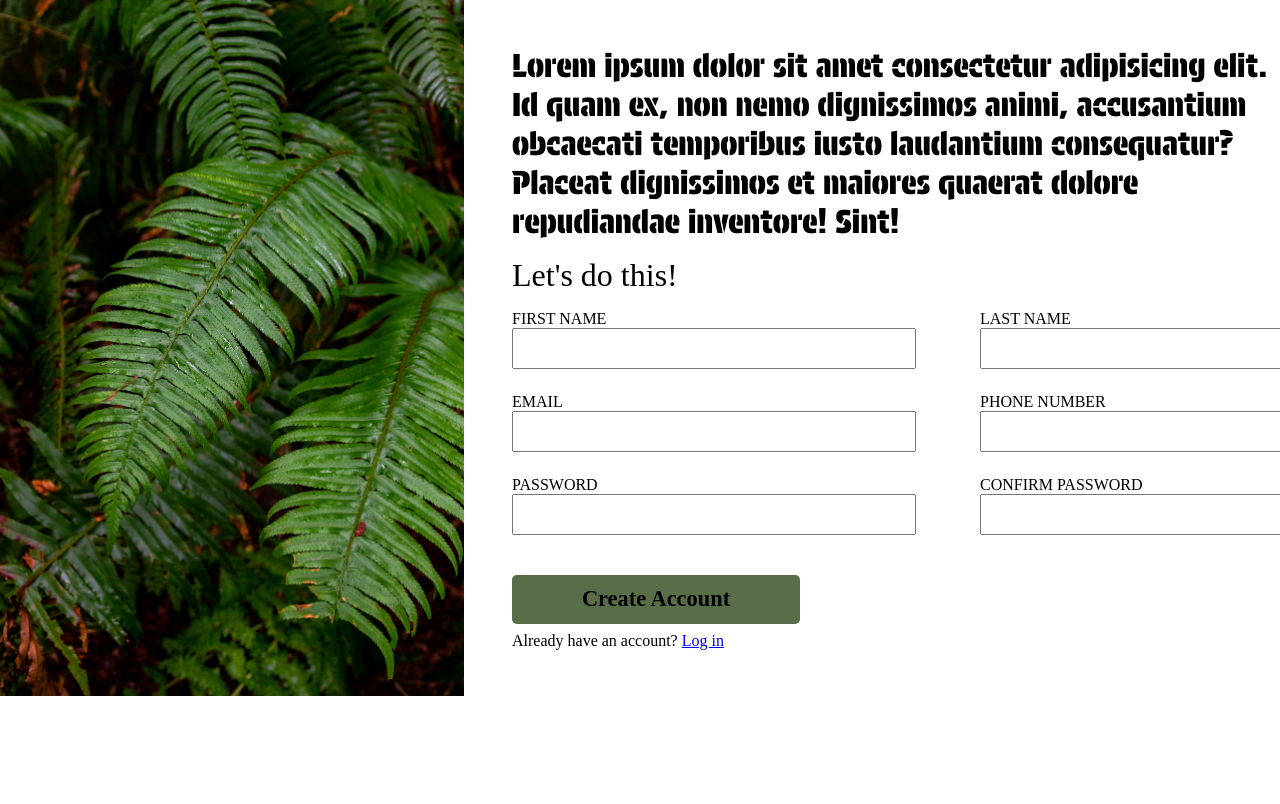
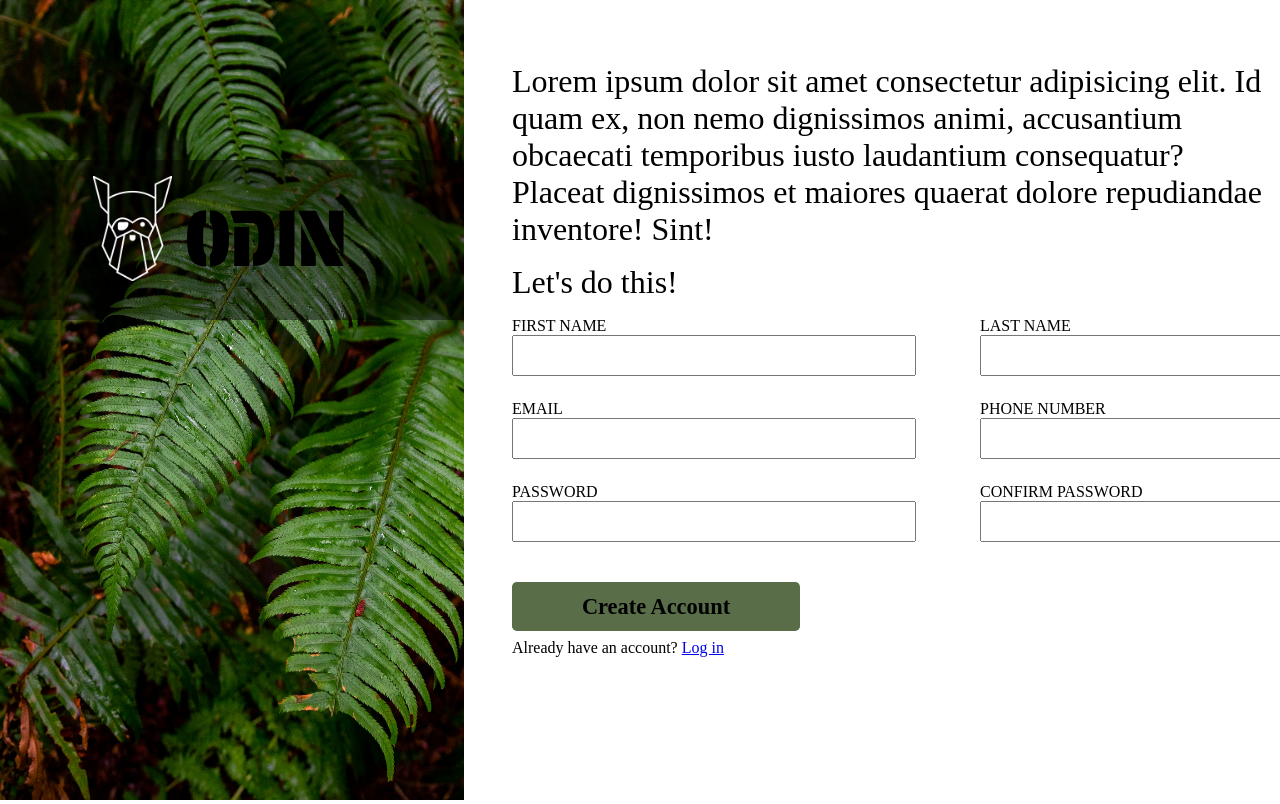
Before and after one commit to MightyCharm/sign-up-form, a plain HTML site: page index.html in a window 1280 px wide. Shown: the top 804 px of the page. Drawn offline with Linux system fonts and the light colour scheme.

Commit message:
Position images on left side

```diff
--- a/index.html
+++ b/index.html
@@ -12,7 +12,13 @@
         <div class="container">
 
             <div class="flexbox-1">
-                <img src="img/background.jpg" alt="jungle">
+
+                <img class="img-background" src="img/background.jpg" alt="jungle">
+                <div class="div-img"></div>
+                <div class="div-text">ODIN</div>
+                <img class="img-logo" src="/img/odin-lined.png" alt="project odin logo">
+
+
             </div>
 
             <div class="flexbox-2">
--- a/style.css
+++ b/style.css
@@ -23,7 +23,7 @@ body {
 }
 
 img, picture, svg, video {
-    display: block;
+    /*display: block;*/
     max-width: 100%;
 }
 
@@ -37,12 +37,46 @@ img, picture, svg, video {
 
 /* page left side */
 .flexbox-1 {
-    width: 40%;
+    width: 40vw;
+    height: 100vh;
+    position: relative;
+}
+
+.img-background {
+   height: 100%;
+   min-width: 100%;
+}
+
+.img-logo {
+    position: absolute;
+    left: 20%;
+    top: 22%;
+    width: 17%;
+}
+
+.div-img {
+    display: inline-block;
+    position: absolute;
+    width: 100%;
+    height: 20%;
+    background-color: #00000070;
+    left: 0%;
+    top: 20%;
+}
+
+.div-text {
+    position: absolute;
+    display: inline-block;
+    left: 40%;
+    top: 24%;
+    font-size: 6vw;
+
+    font-family: customFont, sans-serif;
 }
 
 /* page right side */
 .flexbox-2 {
-    width: 60%;
+    width: 60vw;
     display: flex;
     gap: 1rem;
     flex-direction: column;
@@ -53,8 +87,6 @@ img, picture, svg, video {
 /* page right side top */
 .item-1 {
     font-size: 2rem;
-    font-family: customFont, sans-serif;
-
 }
 
 
@@ -68,6 +100,7 @@ img, picture, svg, video {
     display: flex;
     flex-direction: column;
     gap: 0.5rem;
+    margin-bottom: 5rem;
     /*border: 1px solid yellow;*/
 
 }
```
